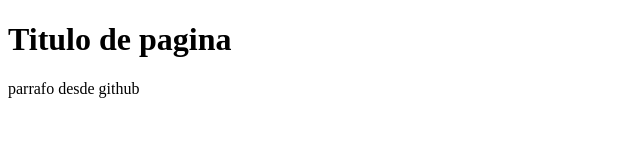
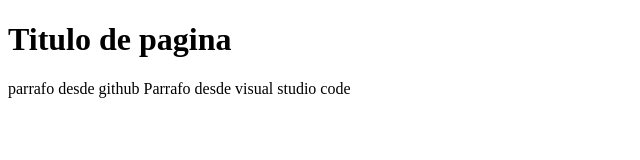
Before and after one commit to wastEDexe/proyecto-web-2, a plain HTML site: page index.html in a window 1280 px wide. Shown: the whole page, without its empty margins (0-640 px from the left). Drawn offline with Linux system fonts and the light colour scheme.

Commit message:
Agregando 2 parrafo

```diff
--- a/index.html
+++ b/index.html
@@ -8,5 +8,6 @@
 <body>
     <h1>Titulo de pagina</h1>
     <p1>parrafo desde github</p1>
+    <p1>Parrafo desde visual studio code</p1>
 </body>
 </html>
```
